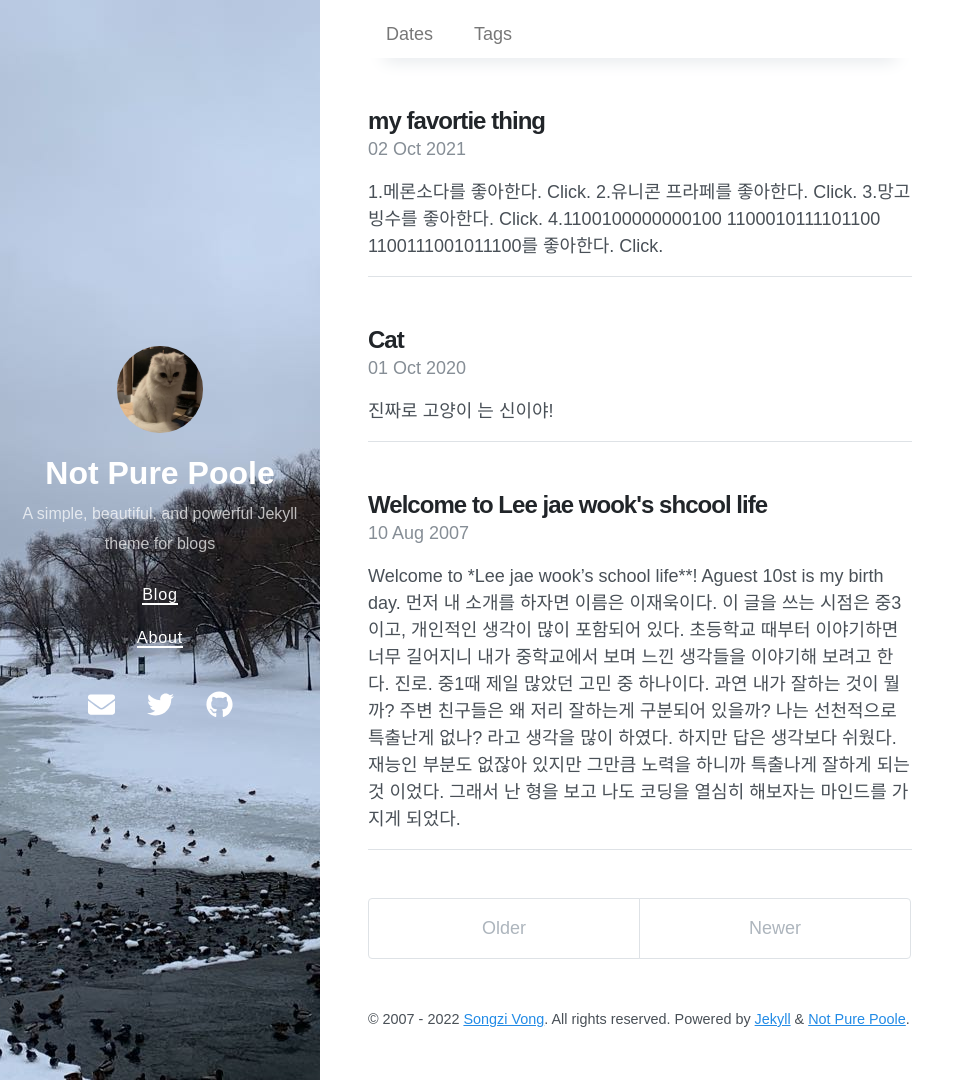
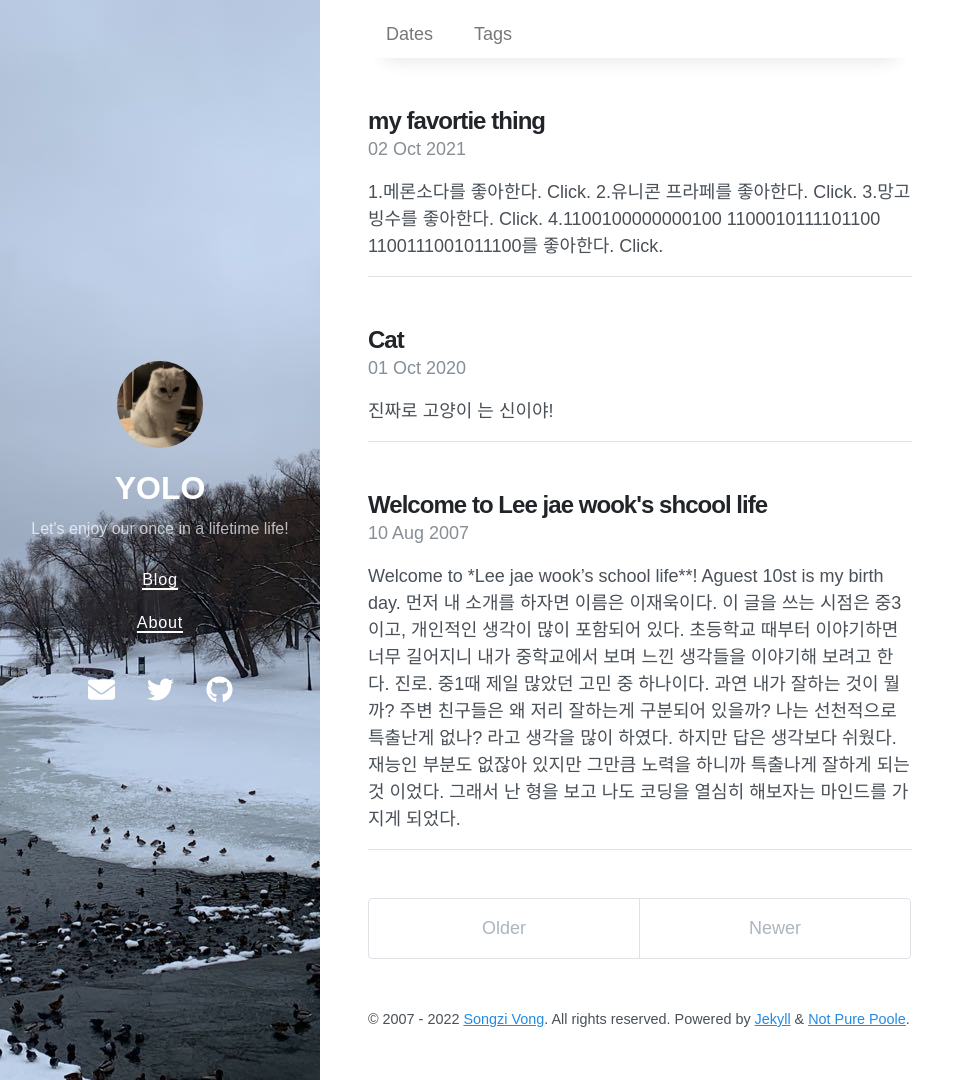
Before and after one commit to limegum07/limegum07.github.io, a Jekyll site: the page built from index.html, in a window 1280 px wide and 1080 px high. Shown: the whole window, without its empty margins (0-975 px from the left). Built offline with Jekyll 4.4.1, drawn with Linux system fonts in a browser that asks for light colours; nearby versions of some CDN libraries; the list of posts is cut into pages by our own code.

Commit message:
Update _config.yml

```diff
--- a/_config.yml
+++ b/_config.yml
@@ -1,6 +1,6 @@
 # Setup
-title: Not Pure Poole
-description: A simple, beautiful, and powerful Jekyll theme for blogs
+title: YOLO
+description: Let's enjoy our once in a lifetime life!
 url: https://vszhub.github.io
 avatar: /avatar.jpeg
 paginate: 5
```
